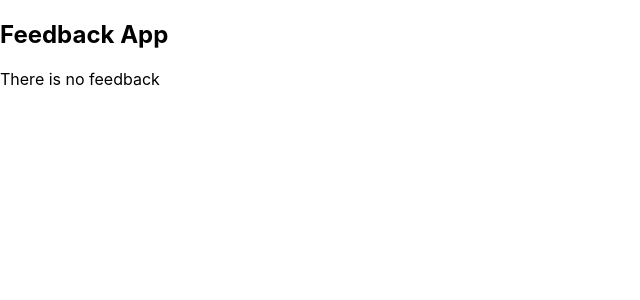
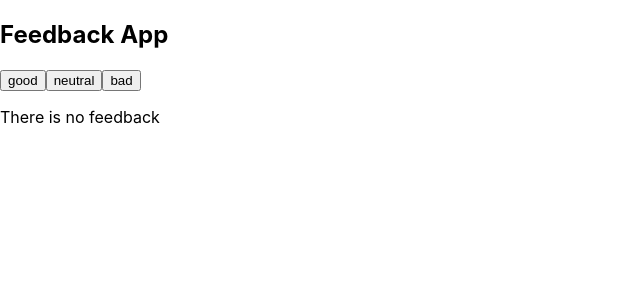
Before and after one commit to Katharinaad/goit-react-hw-02-feedback, a React (Create React App) app: page / in a window 1280 px wide. Shown: the top 300 px of the page, without its empty margins (0-640 px from the left). Built offline with nearby package versions, Linux system fonts and the light colour scheme.

Commit message:
Update App.jsx

```diff
--- a/src/components/App.jsx
+++ b/src/components/App.jsx
@@ -33,10 +33,16 @@ export class App extends Component {
     const totalFeedback = this.countTotalFeedback();
     const positivePercentage = this.countPositiveFeedbackPercentage();
     const feedbackGiven = good === 0 && neutral === 0 && bad === 0;
+    const feedbackOpt = Object.keys(this.state);
 
     return (
       <>
-        <Section title="Feedback App"></Section>
+        <Section title="Feedback App">
+          <FeedbackOptions
+            options={feedbackOpt}
+            onLeaveFeedback={this.handleFeedback}
+          />
+        </Section>
 
         {feedbackGiven ? (
           <Notification message="There is no feedback" />
```
